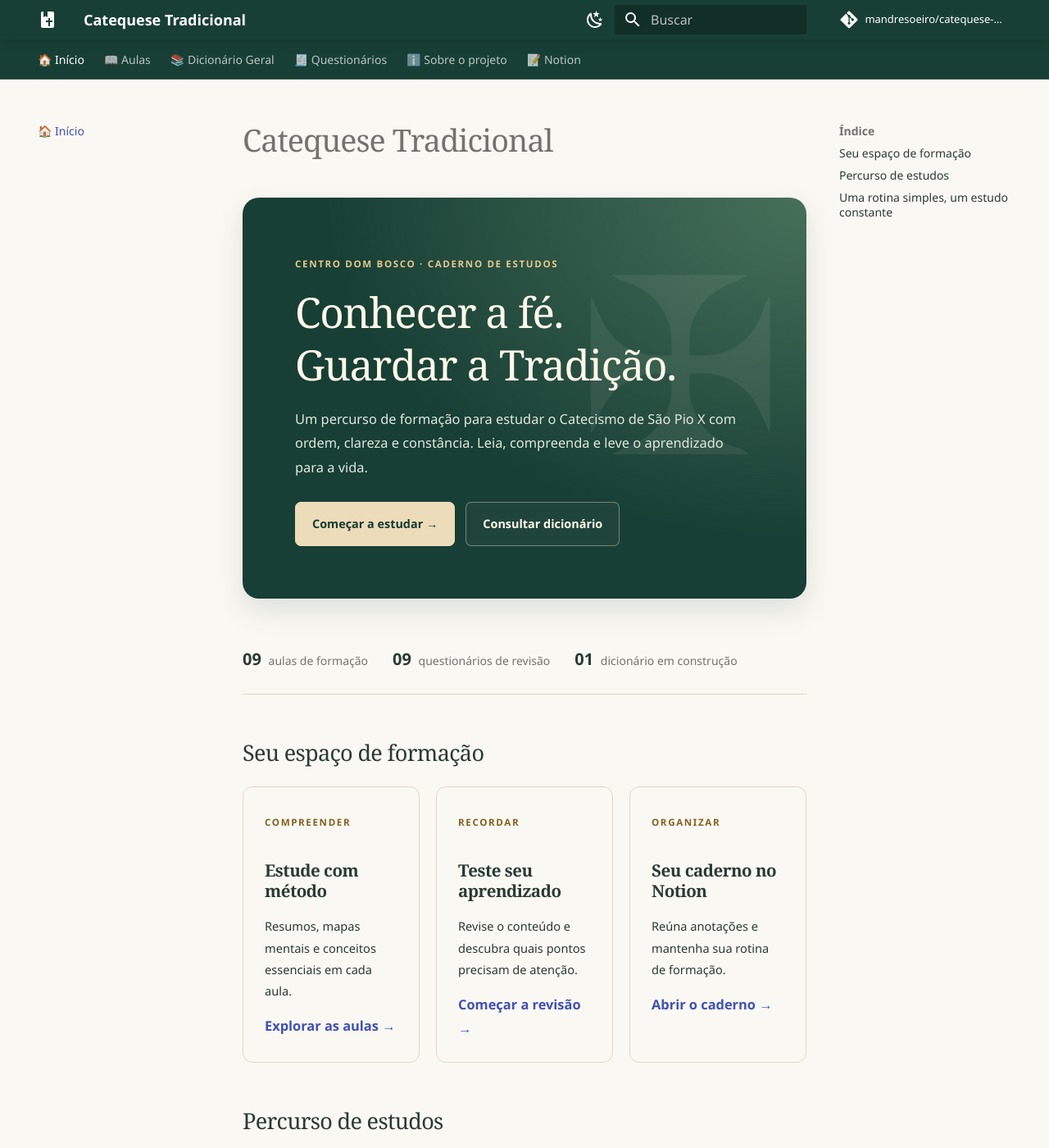
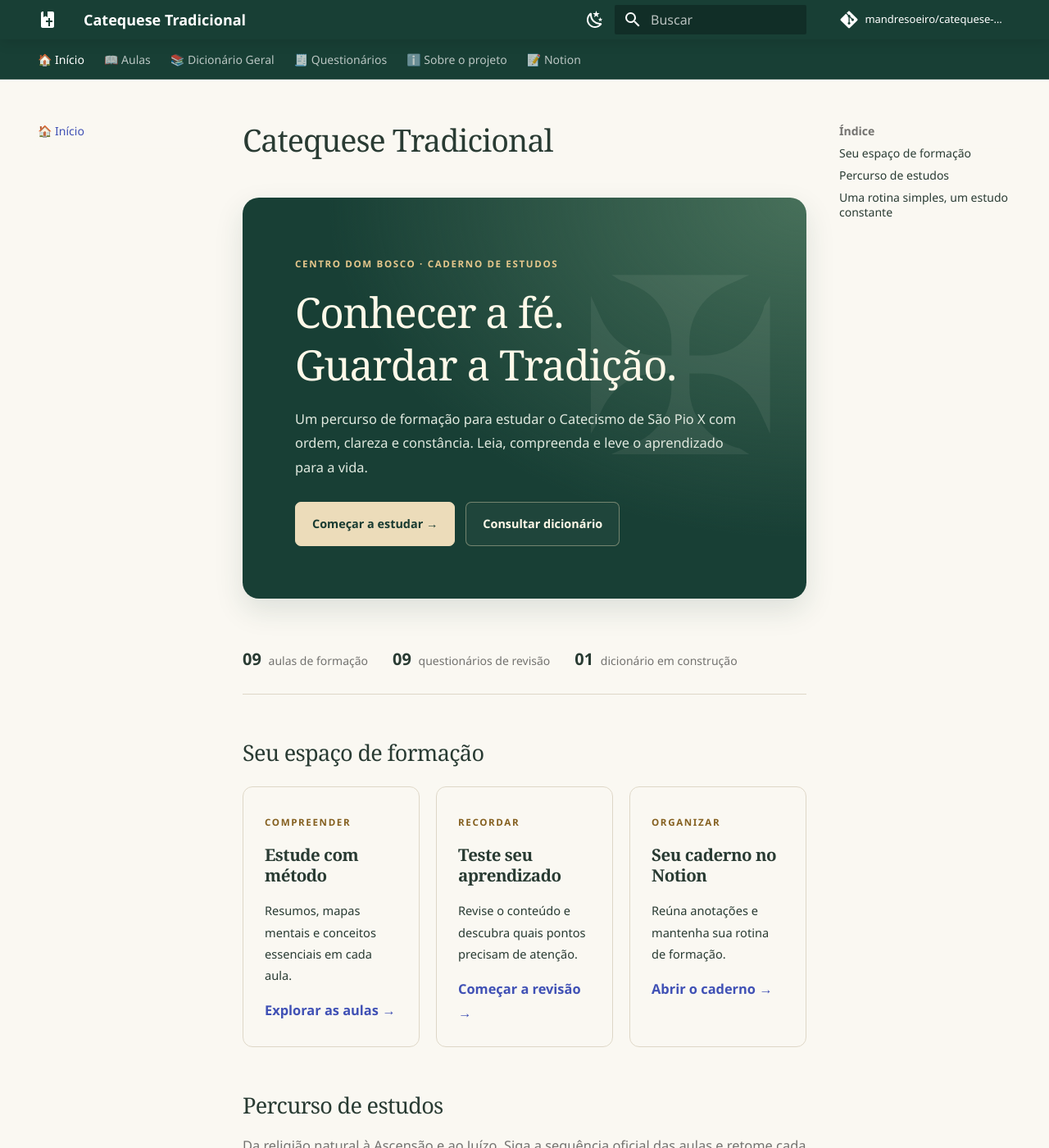
Before and after one commit to mandresoeiro/catequese-tradicional, an MkDocs documentation site: the page built from docs/index.md, in a window 1280 px wide and 1400 px high. Shown: the whole window at 82% size. Built offline with MkDocs 1.6.1 and Material for MkDocs 9.7.7, drawn with Linux system fonts in a browser that asks for light colours; comment, search, counter and statistics services are not loaded.

Commit message:
style: adiciona estilo de ícones e melhora contraste dos títulos

```diff
--- a/docs/assets/stylesheets/extra.css
+++ b/docs/assets/stylesheets/extra.css
@@ -45,3 +45,11 @@
 @media (max-width: 520px) { .course-grid { grid-template-columns: 1fr; } .md-typeset h1 { font-size: 1.9em; } .hero-actions { flex-direction: column; align-items: stretch; text-align: center; } .hero-button { justify-content: center; } }
 @media (prefers-reduced-motion: reduce) { .course-card, .quick-card { transition: none; } .course-card:hover, .quick-card:hover { transform: none; } }
 @media print { .hero { background: none; color: #000; box-shadow: none; border: 1px solid #aaa; } .hero p, .md-typeset .hero h2, .hero-kicker { color: #000; } .hero::after, .hero-actions { display: none; } .course-card { break-inside: avoid; } }
+
+/* Ícones vetoriais leves, consistentes e sem dependências externas. */
+.study-icon { display: inline-flex; align-items: center; justify-content: center; width: 2.4rem; height: 2.4rem; margin-bottom: .8rem; border: 1px solid var(--study-line); border-radius: .6rem; color: var(--md-accent-fg-color); background: var(--md-code-bg-color); }
+.study-icon svg { width: 1.35rem; height: 1.35rem; }
+.course-card > .study-icon { display: flex; }
+.md-typeset .quick-card h3 { margin-top: .7rem; }
+.md-typeset h1 { color: var(--md-default-fg-color); }
+@media print { .study-icon { background: transparent; } }
```
